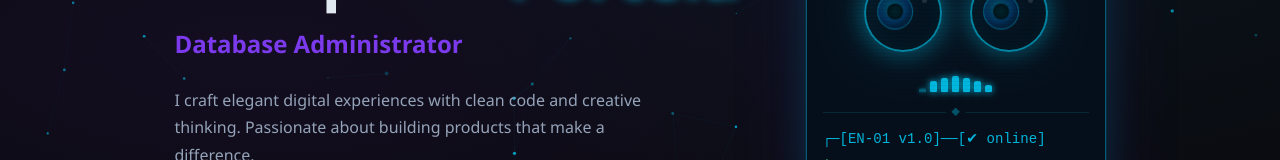
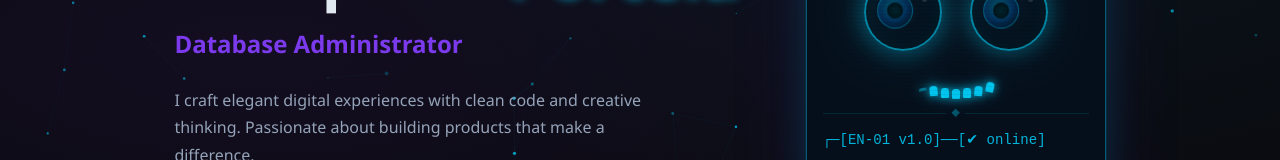
Before and after one commit to Eportela99/Portfolio, a React (Vite) app: page / in a window 1280 px wide. Shown: the part 349-509 px from the top of the page. Built offline with nearby package versions, Linux system fonts and the light colour scheme.

Commit message:
Robot: smile arc baseline curve, mouth position adjusted
Co-Authored-By: Claude Sonnet 4.6 <noreply@anthropic.com>

```diff
--- a/src/components/RobotTerminal.css
+++ b/src/components/RobotTerminal.css
@@ -415,36 +415,37 @@
 .rt-mouth {
   display: flex;
   align-items: flex-end;
-  gap: 4px;
-  height: 22px;
-  padding: 0 2px;
+  gap: 3px;
+  height: 24px;
+  padding: 0 3px;
   opacity: 0;
+  transform: translateY(6px);
   transition: opacity 0.4s ease;
 }
 
 .rt-phase-3 .rt-mouth { opacity: 1; }
 
 .rt-tooth {
-  width: 7px;
-  border-radius: 2px 2px 1px 1px;
-  background: rgba(0, 212, 255, 0.85);
-  box-shadow: 0 0 6px rgba(0, 212, 255, 0.7), 0 0 12px rgba(0, 212, 255, 0.3);
-  animation: rt-tooth-breathe 2.2s ease-in-out infinite alternate;
-  animation-delay: calc(var(--i) * 0.12s);
+  width: 8px;
+  border-radius: 3px 3px 1px 1px;
+  background: rgba(0, 212, 255, 0.92);
+  box-shadow: 0 0 8px rgba(0, 212, 255, 0.85), 0 0 18px rgba(0, 212, 255, 0.4);
+  animation: rt-tooth-breathe 1.8s ease-in-out infinite alternate;
+  animation-delay: calc(var(--i) * 0.1s);
 }
 
-/* Smile arc: tall in the middle, short at edges */
-.rt-tooth:nth-child(1) { height: 7px;  }
-.rt-tooth:nth-child(2) { height: 11px; }
-.rt-tooth:nth-child(3) { height: 14px; }
-.rt-tooth:nth-child(4) { height: 16px; }
-.rt-tooth:nth-child(5) { height: 14px; }
-.rt-tooth:nth-child(6) { height: 11px; }
-.rt-tooth:nth-child(7) { height: 7px;  }
+/* Smile: baseline curves up at edges, height keeps lips even */
+.rt-tooth:nth-child(1) { height: 10px; margin-bottom: 7px; transform-origin: bottom center; transform: rotate(-12deg); }
+.rt-tooth:nth-child(2) { height: 10px; margin-bottom: 3px; transform-origin: bottom center; transform: rotate(-5deg);  }
+.rt-tooth:nth-child(3) { height: 10px; margin-bottom: 1px; transform-origin: bottom center; transform: rotate(-1deg);  }
+.rt-tooth:nth-child(4) { height: 10px; margin-bottom: 0px; }
+.rt-tooth:nth-child(5) { height: 10px; margin-bottom: 1px; transform-origin: bottom center; transform: rotate(1deg);   }
+.rt-tooth:nth-child(6) { height: 10px; margin-bottom: 3px; transform-origin: bottom center; transform: rotate(5deg);   }
+.rt-tooth:nth-child(7) { height: 10px; margin-bottom: 7px; transform-origin: bottom center; transform: rotate(12deg);  }
 
 @keyframes rt-tooth-breathe {
-  from { opacity: 0.65; transform: scaleY(0.92); }
-  to   { opacity: 1;    transform: scaleY(1);    }
+  from { opacity: 0.7;  }
+  to   { opacity: 1;    }
 }
 
 /* Talking: wave-chomp from left to right */
@@ -454,8 +455,8 @@
 }
 
 @keyframes rt-tooth-chomp {
-  from { transform: scaleY(0.45) translateY(4px); opacity: 0.5; }
-  to   { transform: scaleY(1.35) translateY(-3px); opacity: 1;  }
+  from { opacity: 0.5; height: 3px;  }
+  to   { opacity: 1;   height: 20px; }
 }
 
 /* Evil: invert to frown + red */
@@ -466,18 +467,18 @@
   animation-delay: calc(var(--i) * 0.04s) !important;
 }
 
-/* Frown arc: tall at edges, short in the middle */
-.rt-evil .rt-tooth:nth-child(1) { height: 16px; }
-.rt-evil .rt-tooth:nth-child(2) { height: 12px; }
-.rt-evil .rt-tooth:nth-child(3) { height: 8px;  }
-.rt-evil .rt-tooth:nth-child(4) { height: 6px;  }
-.rt-evil .rt-tooth:nth-child(5) { height: 8px;  }
-.rt-evil .rt-tooth:nth-child(6) { height: 12px; }
-.rt-evil .rt-tooth:nth-child(7) { height: 16px; }
+/* Frown: baseline dips at edges — inverted arc */
+.rt-evil .rt-tooth:nth-child(1) { height: 10px; margin-bottom: 0px; transform-origin: bottom center; transform: rotate(12deg);  }
+.rt-evil .rt-tooth:nth-child(2) { height: 10px; margin-bottom: 3px; transform-origin: bottom center; transform: rotate(5deg);   }
+.rt-evil .rt-tooth:nth-child(3) { height: 10px; margin-bottom: 6px; transform-origin: bottom center; transform: rotate(1deg);   }
+.rt-evil .rt-tooth:nth-child(4) { height: 10px; margin-bottom: 7px; }
+.rt-evil .rt-tooth:nth-child(5) { height: 10px; margin-bottom: 6px; transform-origin: bottom center; transform: rotate(-1deg);  }
+.rt-evil .rt-tooth:nth-child(6) { height: 10px; margin-bottom: 3px; transform-origin: bottom center; transform: rotate(-5deg);  }
+.rt-evil .rt-tooth:nth-child(7) { height: 10px; margin-bottom: 0px; transform-origin: bottom center; transform: rotate(-12deg); }
 
 @keyframes rt-tooth-gnash {
-  from { transform: scaleY(0.7) translateY(3px);  }
-  to   { transform: scaleY(1.3) translateY(-3px); }
+  from { opacity: 0.6; height: 3px;  }
+  to   { opacity: 1;   height: 20px; }
 }
 
 /* ── Mobile ── */
```
